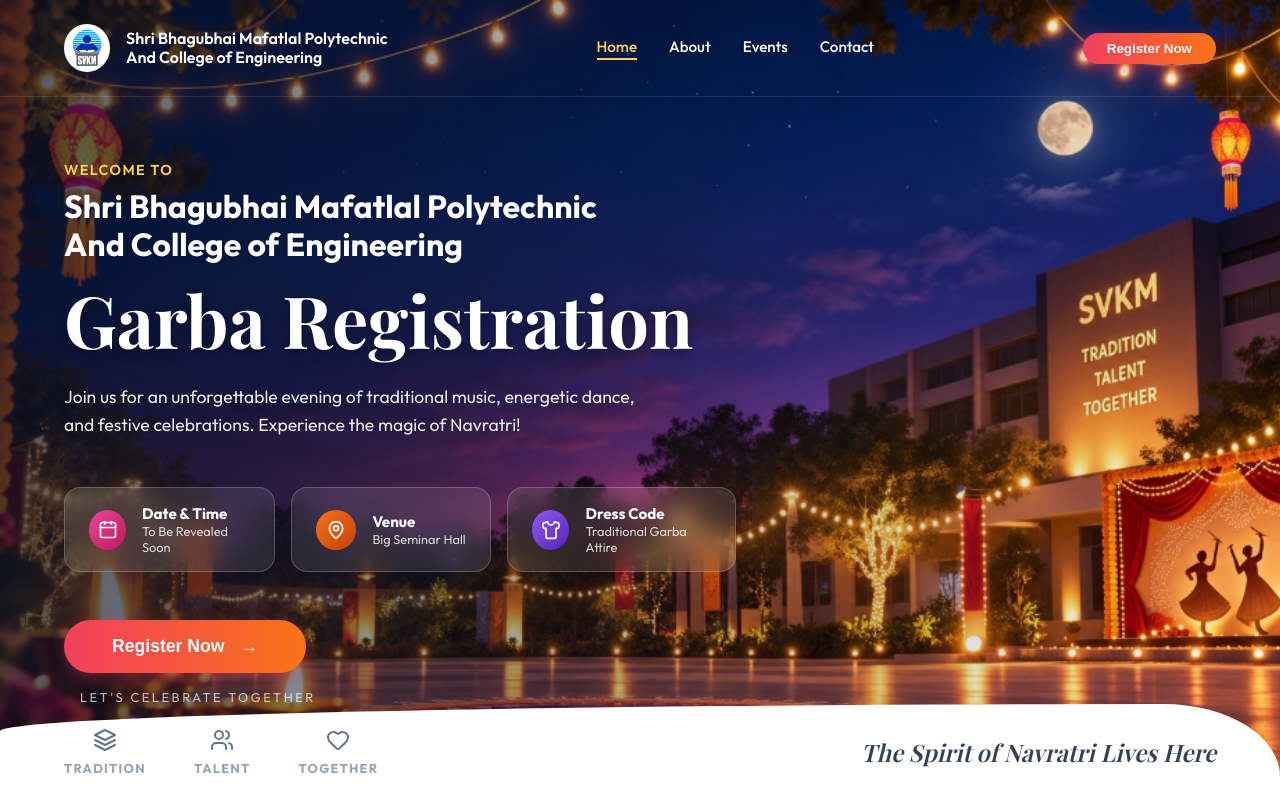
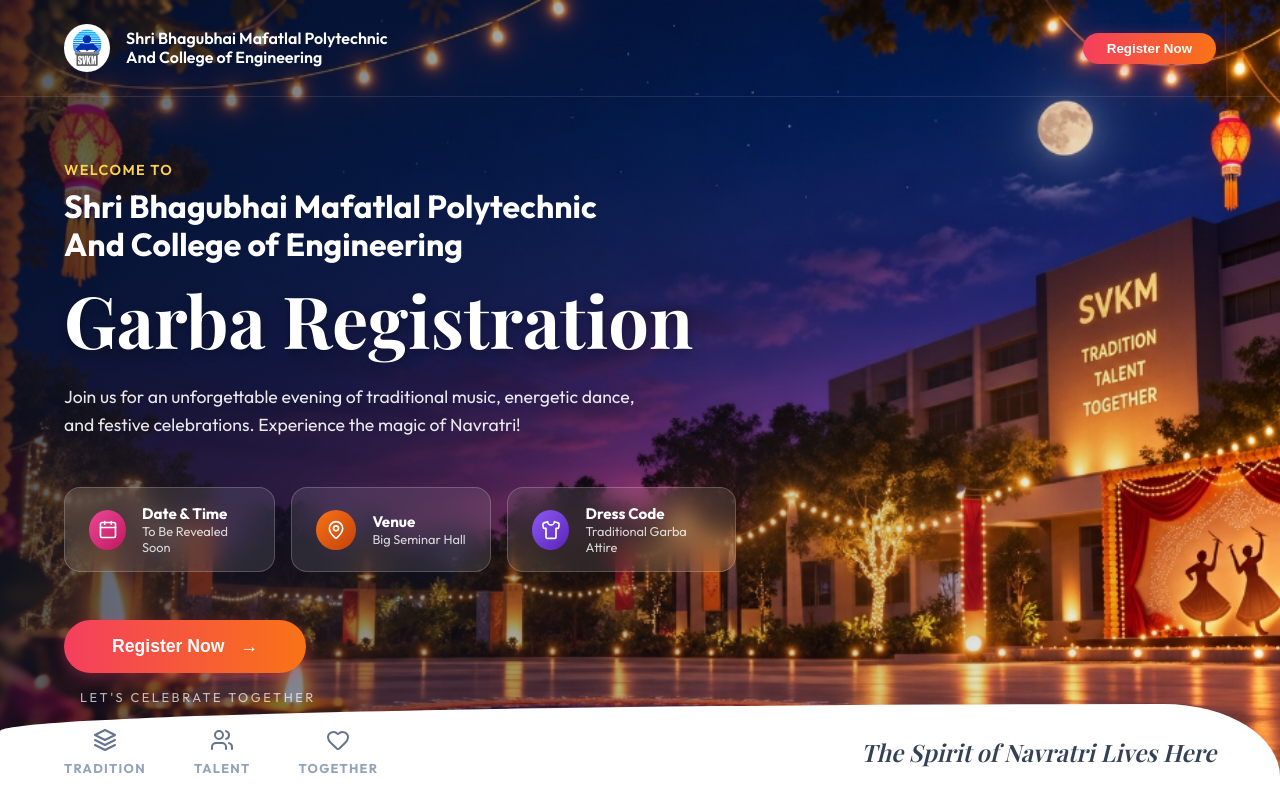
Before and after one commit to param051107/SBMP, a React (Vite) app: page / in a window 1280 px wide. Built offline with nearby package versions, Linux system fonts and the light colour scheme; a web font is replaced by a local one.

Commit message:
fix: remove nav links and prevent footer overlap on mobile

```diff
--- a/src/index.css
+++ b/src/index.css
@@ -792,7 +792,7 @@
 
 @media (max-width: 992px) {
   .v3-nav { padding: 1rem 2rem; }
-  .v3-hero { padding: 2rem; }
+  .v3-hero { padding: 2rem; padding-bottom: 10rem; }
   .v3-title-main { font-size: 3.5rem; }
   .v3-title-sub { font-size: 1.5rem; }
   .v3-footer-wave {
--- a/src/pages/Welcome.jsx
+++ b/src/pages/Welcome.jsx
@@ -19,12 +19,6 @@
             </div>
           </div>
 
-          <div className="v3-nav-links">
-            <a href="#" className="active">Home</a>
-            <a href="#">About</a>
-            <a href="#">Events</a>
-            <a href="#">Contact</a>
-          </div>
 
           <div>
             <button className="v3-btn-gradient" onClick={() => navigate('/register')} style={{ padding: '0.5rem 1.5rem' }}>
```
